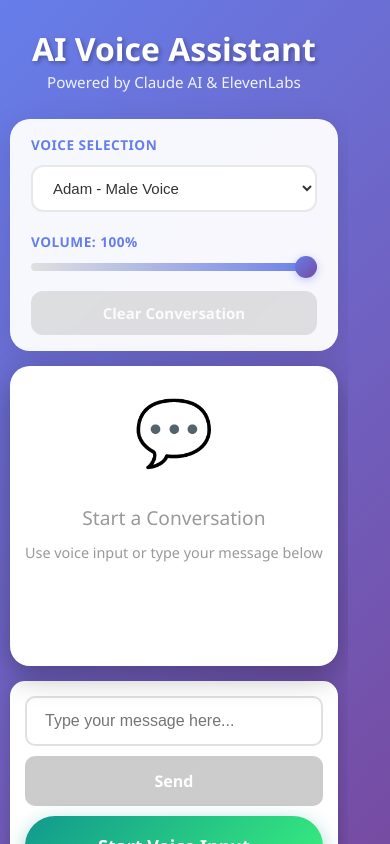
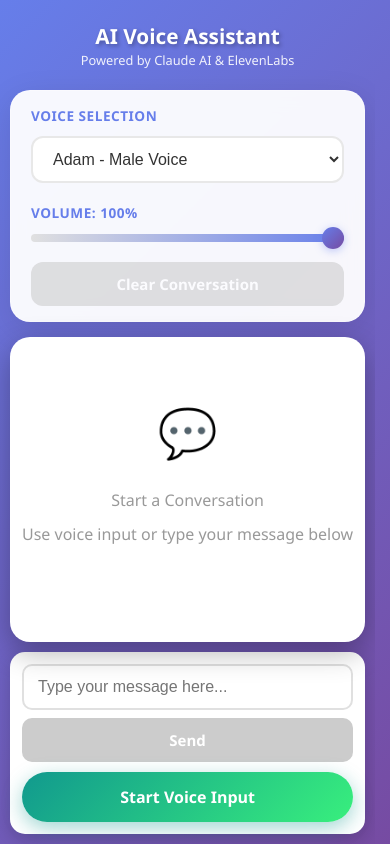
Before and after one commit to Gelegrimbor/jjs-voice-assistant, a React (Vite) app: page / in a window 390 px wide. Built offline with nearby package versions, Linux system fonts and the light colour scheme.

Commit message:
Add mobile responsive design

```diff
--- a/src/App.css
+++ b/src/App.css
@@ -8,6 +8,25 @@ body {
   font-family: 'Segoe UI', Tahoma, Geneva, Verdana, sans-serif;
   background: linear-gradient(135deg, #667eea 0%, #764ba2 100%);
   min-height: 100vh;
+}
+
+/* Better mobile touch targets */
+button,
+input,
+select {
+  -webkit-tap-highlight-color: rgba(0, 0, 0, 0.1);
+  touch-action: manipulation;
+}
+
+/* Prevent zoom on input focus (iOS) */
+@media (max-width: 768px) {
+
+  input[type="text"],
+  input[type="range"],
+  select,
+  textarea {
+    font-size: 16px !important;
+  }
 }
 
 .App {
@@ -322,32 +341,147 @@ body {
 @media (max-width: 768px) {
   .App {
     padding: 10px;
+    height: 100vh;
+  }
+
+  .content-wrapper {
+    max-height: 100vh;
+    padding: 0;
+  }
+
+  .header {
+    margin-bottom: 10px;
+    padding: 15px 0 10px 0;
   }
 
   .header h1 {
-    font-size: 2rem;
+    font-size: 1.5rem;
+    margin-bottom: 3px;
   }
 
+  .header p {
+    font-size: 0.8rem;
+  }
+
+  /* Settings Panel - Stack Vertically on Mobile */
+  .settings-panel {
+    grid-template-columns: 1fr;
+    gap: 12px;
+    padding: 12px 15px;
+    margin-bottom: 10px;
+  }
+
+  .setting-group {
+    gap: 6px;
+  }
+
+  .setting-group label {
+    font-size: 0.75rem;
+  }
+
+  .voice-select {
+    padding: 10px 12px;
+    font-size: 14px;
+  }
+
+  .volume-slider {
+    height: 6px;
+  }
+
+  .clear-button {
+    width: 100%;
+    padding: 10px 20px;
+    font-size: 14px;
+  }
+
+  /* Chat Container - Optimize Space */
   .chat-container {
     padding: 15px;
-    min-height: 300px;
+    margin-bottom: 10px;
+    min-height: 250px;
+  }
+
+  .empty-state {
+    height: 250px;
+  }
+
+  .empty-state-icon {
+    font-size: 3rem;
+    margin-bottom: 15px;
+  }
+
+  .empty-state p {
+    font-size: 1rem !important;
   }
 
   .message-bubble {
     max-width: 85%;
+    padding: 10px 14px;
+    font-size: 0.9rem;
+  }
+
+  .message-label {
+    font-size: 0.8rem;
+  }
+
+  /* Input Container - Better Mobile Layout */
+  .input-container {
+    padding: 12px;
+    margin-bottom: 0;
   }
 
   .input-row {
     flex-direction: column;
+    gap: 8px;
+    margin-bottom: 10px;
+  }
+
+  .text-input {
+    width: 100%;
+    padding: 12px 14px;
+    font-size: 15px;
   }
 
   .send-button {
     width: 100%;
+    padding: 12px 20px;
+    font-size: 15px;
   }
 
+  /* Voice Button - Full Width on Mobile */
   .voice-button {
     width: 100%;
-    padding: 18px 30px;
+    padding: 14px 30px;
+    font-size: 16px;
+  }
+
+  .loading-indicator {
+    padding: 15px;
+    font-size: 0.9rem;
+  }
+
+  .loading-dots span {
+    font-size: 1.2rem;
+  }
+}
+
+/* Extra Small Phones */
+@media (max-width: 400px) {
+  .header h1 {
+    font-size: 1.3rem;
+  }
+
+  .settings-panel {
+    padding: 10px 12px;
+  }
+
+  .chat-container {
+    padding: 12px;
+  }
+
+  .message-bubble {
+    font-size: 0.85rem;
+    padding: 8px 12px;
   }
 }
 
```
